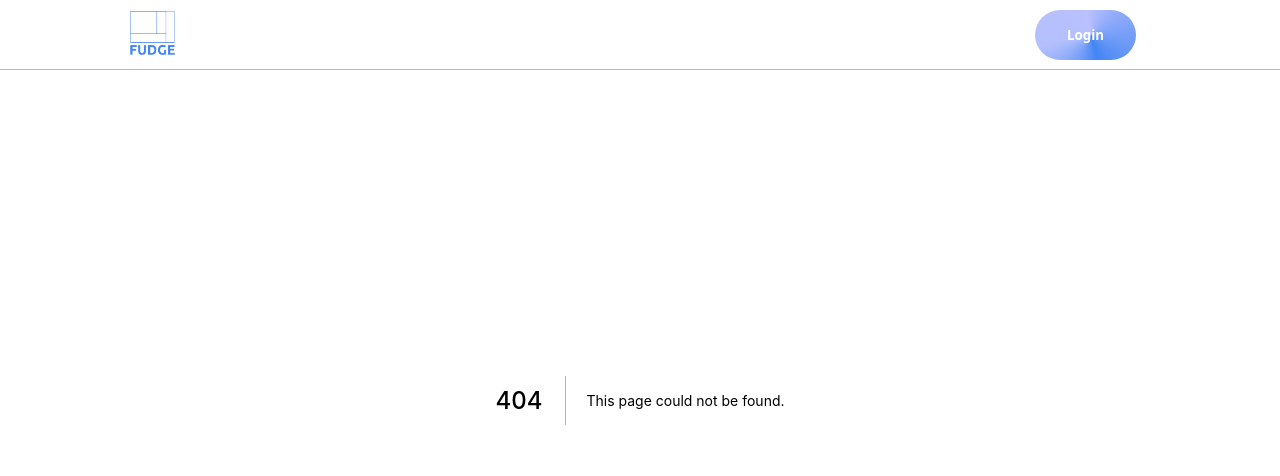
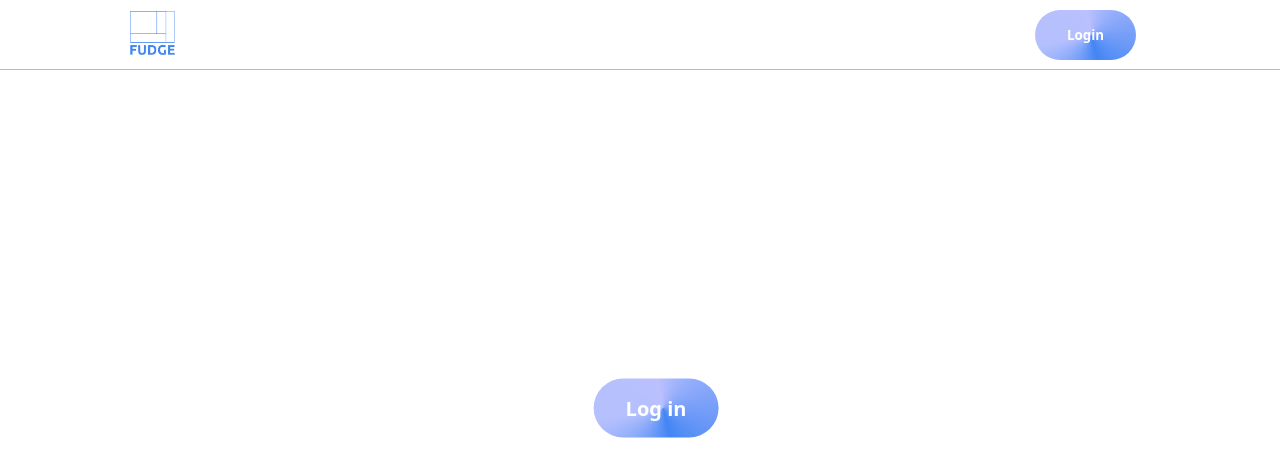
Before and after one commit to seng-fudge/frontend, a Next.js app: page /customer in a window 1280 px wide. Before the commit this address had no page. Shown: the top 476 px of the page. Built offline with nearby package versions, Linux system fonts and the light colour scheme.

Commit message:
Updated syle

```diff
--- /dev/null
+++ b/pages/customer.js
@@ -0,0 +1,182 @@
+import { useContext, useState, useEffect } from "react";
+
+import { UserContext } from "../lib/context";
+import LoginButton from "../components/LoginButton";
+import FormInput from "../components/FormInput";
+import Loader from "../components/Loader";
+
+export default function Customer() {
+  const { email } = useContext(UserContext);
+
+  return email ? <CustomerCreate /> : <LoginButton />;
+}
+
+function CustomerCreate() {
+
+  const {token} = useContext(UserContext);
+
+  const [pastCustomers, setPastCustomers] = useState([]);
+
+  const onSubmit = async () => {
+
+    event.preventDefault();
+
+    const values = document.getElementById("form");
+
+    try{
+      const response = await fetch(
+        "https://fudge-backend.herokuapp.com/history/customer",
+        {
+          method: "POST",
+          headers: new Headers({
+            "Content-Type": "application/json",
+            'token': token
+          }),
+          body: JSON.stringify({
+            buyerReference: values.elements["formBuyerReference"].value,
+            customerName:
+                values.elements["formCustomerContactName"].value,
+            businessName:
+                values.elements["formCustomerRegistration"].value,
+            email: values.elements["formCustomerEmail"].value,
+            streetAddress: values.elements["formCustomerStreet"].value,
+            additionalStreetAddress: values.elements["formCustomerAddStreet"].value,
+            city: values.elements["formCustomerCity"].value,
+            postcode: values.elements["formCustomerPost"].value,
+            country: values.elements["formCustomerCountry"].value,
+          })
+        }
+      )
+
+      console.log("created");
+
+      console.log(response.status);
+
+      if (response.ok) {
+        const data = await response.text();
+
+        console.log(data);
+
+      } else {
+        const data = await response.json();
+
+        console.log(data);
+      }
+    } catch (e) {
+      console.log(e);
+    }
+  }
+
+  useEffect(() => {
+    async function fetchData(){
+      try {
+        const response = await fetch(
+          "https://fudge-backend.herokuapp.com/history/customer",
+          {
+            method: "GET",
+            headers: new Headers({
+              'token': token
+            }),
+          }
+        );
+
+        if (response.status == 200) {
+          const data = await response.json();
+          console.log(data);
+
+          setPastCustomers(data['customers'])
+
+          // router.push("/user");
+        }else if (response.status == 204){
+          setHasData(false)
+        } else {
+          const data = await response.json();
+
+          toast.error(data["message"]);
+        }
+      } catch (error) {
+        // enter your logic for when there is an error (ex. error toast)
+
+        console.log(error);
+      }
+    }
+    fetchData()
+  }, []);
+
+
+  return (
+    <main>
+      <div className="split-25 left gradient">
+        {pastCustomers.length == 0 ? (
+          <div className="centered">
+            <Loader />
+          </div>
+        ) : (
+          <div>
+            <DisplayCustomers customers = {pastCustomers}/>
+          </div>
+        )}
+      </div>
+      <div className="split-75 right gap">
+        <form id="form" onSubmit={() => onSubmit()}>
+          <h1 className="gradient-text large-text reduce-margin">Customer Details</h1>
+          <FormInput
+            id="formBuyerReference"
+            name="Buyer reference"
+            type="text"
+          />
+          <FormInput
+            id="formCustomerContactName"
+            name="Customer Name"
+            type="text"
+          />
+          <FormInput
+            id="formCustomerRegistration"
+            name="Registered Business Name"
+            type="text"
+          />
+          <FormInput id="formCustomerEmail" name="Email" type="email" />
+          <FormInput
+            id="formCustomerStreet"
+            name="Street Address"
+            type="text"
+          />
+          <FormInput
+            id="formCustomerAddStreet"
+            name="Additional Street Address"
+            type="text"
+          />
+          <FormInput id="formCustomerCity" name="City" type="text" />
+          <FormInput id="formCustomerPost" name="Postcode" type="number" />
+          <FormInput id="formCustomerCountry" name="Country" type="text" />
+          <button type="submit" className="btn-gradient">
+            Submit
+          </button>
+        </form>
+      </div>
+    </main>
+  );
+}
+
+function DisplayCustomers({customers}){
+
+  return <div className="gap">
+    <h1 className="white">Previous customers</h1>
+    {customers.map(e => <CustomerForm customer={e}/>)}
+  </div>
+
+}
+
+function CustomerForm({customer}){
+
+
+  const onSelect = () => {
+    console.log(customer);
+    //Add code to save customer and move to next page
+  }
+
+  return <div className="pointer" onClick={() => {onSelect()}} >
+    <h3 className="white">{customer['customerName']}</h3>
+  </div>
+
+}
--- a/pages/login.js
+++ b/pages/login.js
@@ -98,7 +98,7 @@ function SigninForm() {
     <Loader />
   ) : (
     <section>
-      <h2 className="title">Sign in</h2>
+      <h2 className="title large">Sign in</h2>
       <form onSubmit={() => onSubmit()}>
         <input
           name="email"
--- a/styles/User.module.css
+++ b/styles/User.module.css
@@ -4,7 +4,7 @@
     margin : 10px;
     font-family: "Ubuntu";
     font-style: normal;
-    font-size: 15px;
+    font-size: 20px;
 }
 
 .label{
--- a/styles/globals.css
+++ b/styles/globals.css
@@ -35,6 +35,17 @@ a {
 
 .gradient-text {
   color: #3164B8;
+}
+
+.large-text {
+  font-weight: 700;
+  font-size: 80px;
+  line-height: 92px;
+}
+
+.reduce-margin {
+  margin-top: 10px;
+  margin-bottom: 10px;
 }
 
 .navbar {
@@ -160,6 +171,26 @@ button.extra-large {
   padding-top: 70px;
 }
 
+.split-25{
+    height: 100%;
+    width: 20%;
+    position: fixed;
+    z-index: 1;
+    top: 0;
+    overflow-x: hidden;
+    padding-top: 70px;
+}
+
+.split-75{
+  height: 100%;
+  width: 80%;
+  position: fixed;
+  z-index: 1;
+  top: 0;
+  overflow-x: hidden;
+  padding-top: 70px;
+}
+
 .gradient {
   background: conic-gradient(
     from 154.3deg at 55.33% 50%,
@@ -171,14 +202,18 @@ button.extra-large {
   );
 }
 
+.light-purple {
+  background: #D9DBFF;
+}
+
 /* Control the left side */
 .left {
   left: 0;
 }
 
 .gap {
-    margin-left: 20px;
-    margin-bottom: 40px;
+    padding-left: 20px;
+    padding-bottom: 20px;
 }
 
 /* Control the right side */
@@ -192,6 +227,10 @@ button.extra-large {
   left: 50%;
   transform: translate(-50%, -50%);
   text-align: center;
+}
+
+.white{
+  color: white;
 }
 
 .white-title {
```
